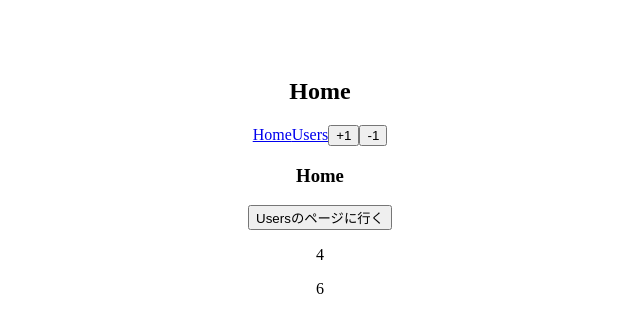
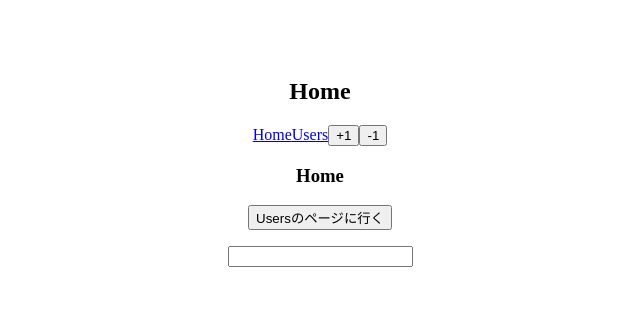
Before and after one commit to masaaki-ashikaga/udemy_Vue.js, a Vue app: page / in a window 1280 px wide. Shown: the top 332 px of the page, without its empty margins (320-960 px from the left). Built offline with nearby package versions, Linux system fonts and the light colour scheme.

Commit message:
Vuexのファイル分割

```diff
--- a/src/store.js
+++ /dev/null
@@ -1,30 +0,0 @@
-import Vue from 'vue';
-import Vuex from 'vuex';
-
-Vue.use(Vuex);
-
-export default new Vuex.Store({
-    state: {
-        count: 2
-    },
-    getters: {
-        doubleCount: state => state.count * 2,
-        tripleCount: state => state.count * 3,
-    },
-    mutations: {
-        increment(state, number) {
-            state.count += number;
-        },
-        decrement(state, number) {
-            state.count -= number;
-        },
-    },
-    actions: {
-        increment({commit}, number) {
-            commit('increment', number);
-        },
-        decrement({commit}, number) {
-            commit('decrement', number);
-        }
-    }
-});
--- /dev/null
+++ b/src/store/actions.js
@@ -0,0 +1,5 @@
+export default{
+    updateMessage({commit}, newMessage){
+        commit('updateMessage', newMessage);
+    }
+}
--- /dev/null
+++ b/src/store/getters.js
@@ -0,0 +1,3 @@
+export default {
+    message: state => state.message,
+};
--- /dev/null
+++ b/src/store/index.js
@@ -0,0 +1,20 @@
+import Vue from 'vue';
+import Vuex from 'vuex';
+import count from './modules/count';
+import getters from './getters';
+import mutations from './mutations';
+import actions from './actions';
+
+Vue.use(Vuex);
+
+export default new Vuex.Store({
+    state: {
+        message: ""
+    },
+    getters,
+    mutations,
+    actions,
+    modules: {
+        count,
+    }
+});
--- /dev/null
+++ b/src/store/modules/count.js
@@ -0,0 +1,34 @@
+const state = {
+    count: 2
+};
+
+const getters = {
+    doubleCount: state => state.count * 2,
+    tripleCount: state => state.count * 3,
+};
+
+const mutations = {
+    increment(state, number) {
+        state.count += number;
+    },
+    decrement(state, number) {
+        state.count -= number;
+    },
+};
+
+const actions = {
+    increment({commit}, number) {
+        commit('increment', number);
+    },
+    decrement({commit}, number) {
+        commit('decrement', number);
+    },
+};
+
+export default {
+    namespace: true,
+    state,
+    getters,
+    mutations,
+    actions,
+};
--- /dev/null
+++ b/src/store/mutations.js
@@ -0,0 +1,5 @@
+export default{
+    updateMessage(state, newMessage){
+        state.message = newMessage
+    }
+};
--- a/src/views/HeaderHome.vue
+++ b/src/views/HeaderHome.vue
@@ -22,7 +22,7 @@
 import { mapActions } from "vuex";
 export default{
   methods:{
-    ...mapActions(["increment", "decrement"])
+    ...mapActions("count", ["increment", "decrement"])
   }
 };
 </script>
--- a/src/views/Home.vue
+++ b/src/views/Home.vue
@@ -4,14 +4,27 @@
         <button @click="toUsers">Usersのページに行く</button>
         <p>{{ doubleCount }}</p>
         <p>{{ tripleCount }}</p>
+        <input type="text" v-model="message">
+        <p>{{ message }}</p>
     </div>
 </template>
 
 <script>
-import { mapGetters } from 'vuex';
+// import { mapGetters } from 'vuex';
 export default {
     computed: {
-        ...mapGetters(["doubleCount", "tripleCount"])
+        // ...mapGetters("count", ["doubleCount", "tripleCount"]),
+        doubleCount(){
+            return this.$store.getters["count/doubleCount"];
+        },
+        message: {
+            get() {
+                return this.$store.getters.message;
+            },
+            set(value) {
+                this.$store.dispatch('updateMessage', value);
+            }
+        }
     },
     methods:{
         toUsers(){
```
